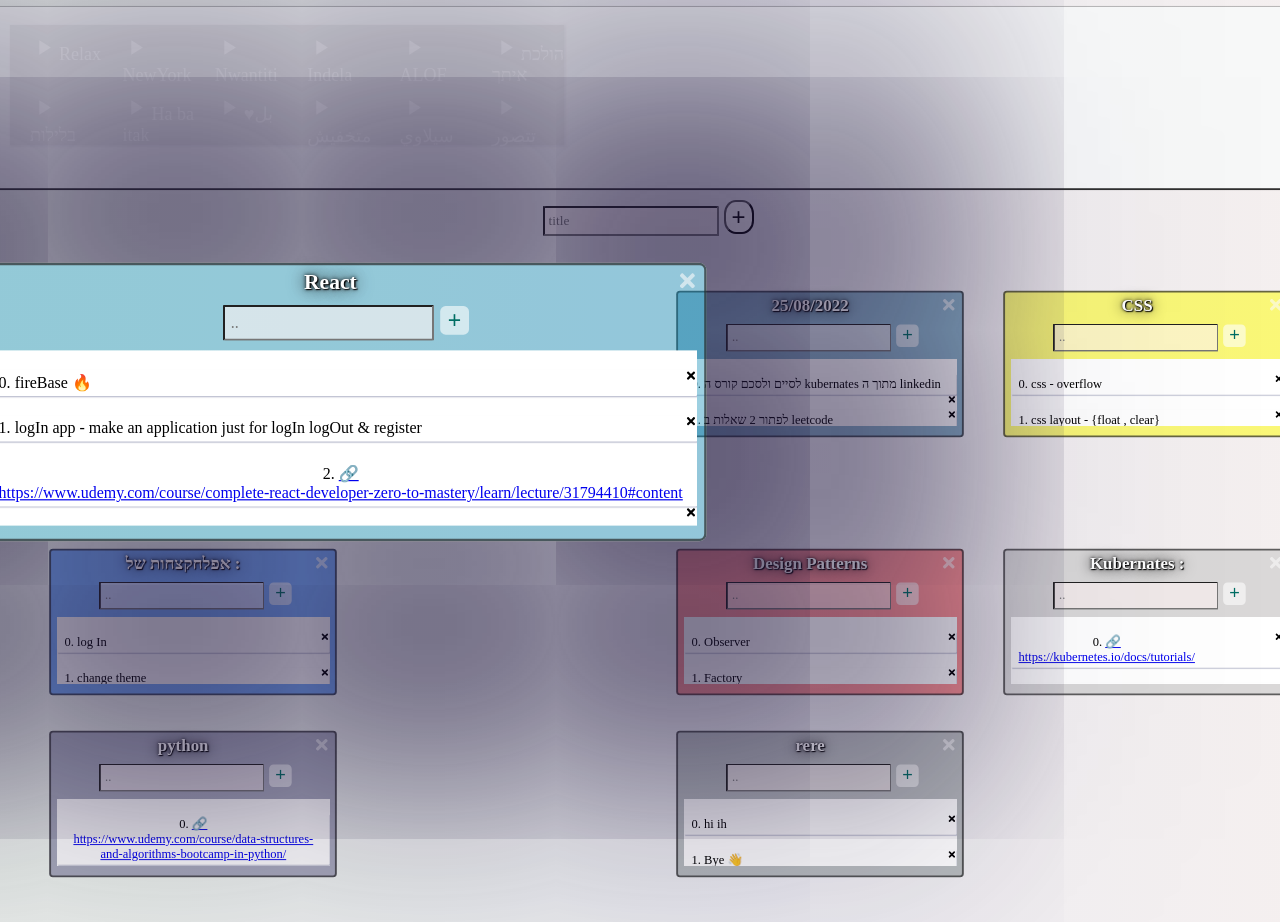
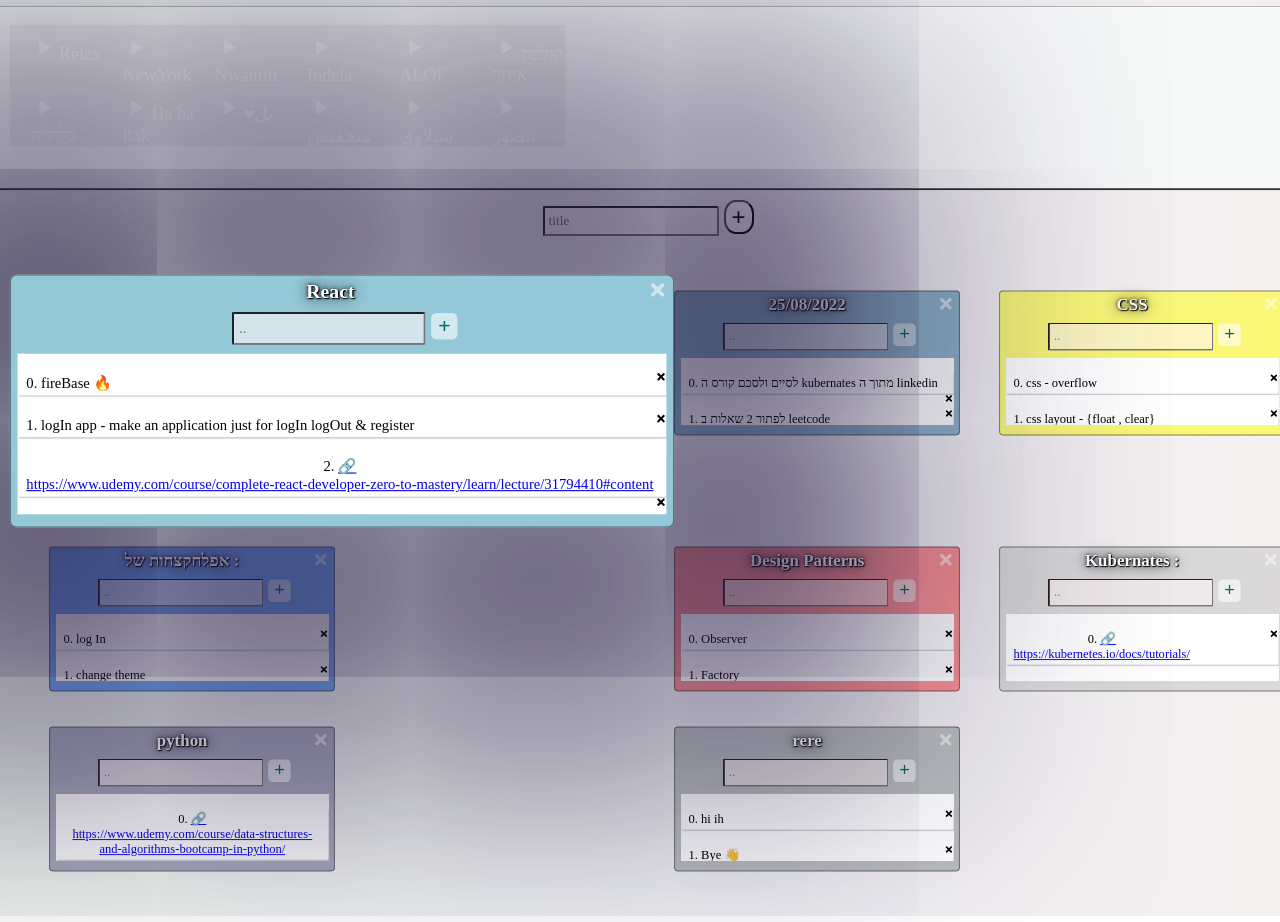
Before and after one commit to rehamAbass/to-do-v3, a React (Create React App) app: page / in a window 1280 px wide. In both pictures the pointer is over the element 193 px from the left and 364 px from the top of the page. Shown: the top 922 px of the page. Built offline with nearby package versions, Linux system fonts and the light colour scheme; data requests are answered from the project's data file; a web font is replaced by a local one.

Commit message:
Update Card.css

```diff
--- a/src/components/Card/Card.css
+++ b/src/components/Card/Card.css
@@ -11,7 +11,7 @@
     align-content: center;
     text-align: center;
     content: none;
-    border: 2px solid rgb(40,40,40,0.7);
+    border: 1px solid rgb(10,10,10,0.5);
     transition: transform 0.5s ease-out;
     width: 300px;
     font-weight: 600;
@@ -48,12 +48,12 @@ z-index : 1001;
  animation-fill-mode: forwards;
    animation: mymove  infinite;
     z-index:1000;
-  -webkit-transform: translateZ(110%);
-  transform: translateZ(110%);
+  -webkit-transform: translateZ(105%);
+  transform: translateZ(105%);
 
     /* transform: translate(-50%, -50%); */
 
- transform: scale(1.2);
+ transform: scale(1.1);
 
  box-shadow: 10px 10px 400px 200px rgba(30,20,60,0.7);
     min-height: min-content;
```
